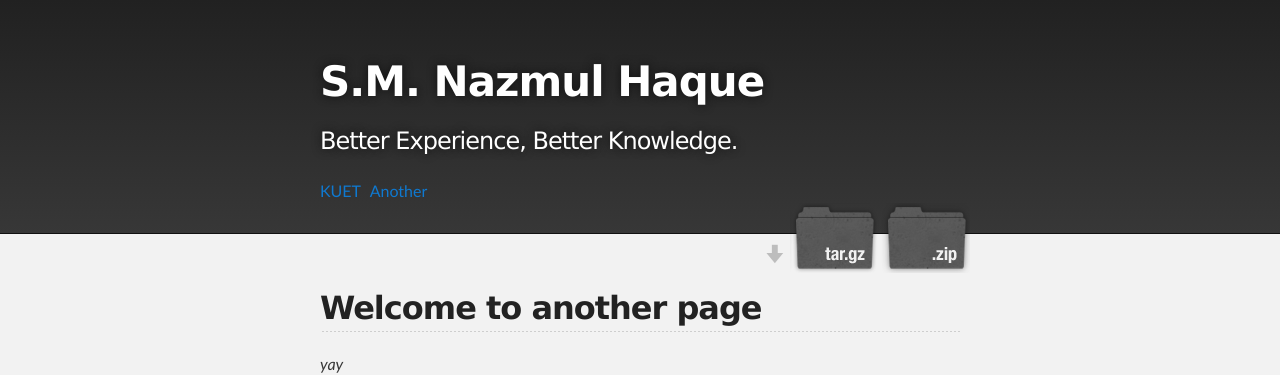
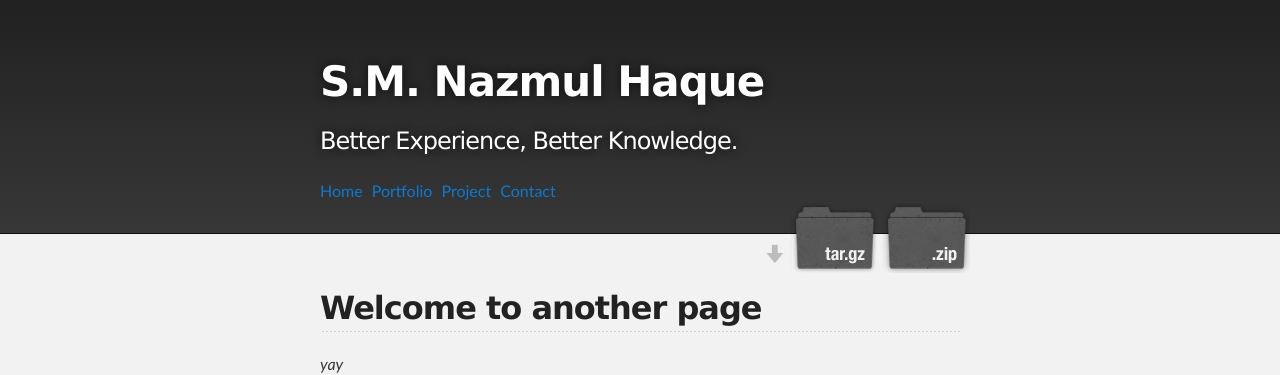
Before and after one commit to nazmul1501034/nazmul1501034.github.io, a Jekyll site: the page built from portfolio.md, in a window 1280 px wide. Shown: the top 375 px of the page. Built offline with Jekyll 4.4.1, drawn with Linux system fonts in a browser that asks for light colours; our own code applies the rules of GitHub Pages for plain Markdown files.

Commit message:
add contact protfolio project pages

```diff
--- a/_layouts/default.html
+++ b/_layouts/default.html
@@ -29,8 +29,10 @@
             </section>
           {% endif %}
      	  {% if site.show_downloads %}
-			  <a id="kuet" href="http://www.kuet.ac.bd/" style="margin-right:5px"> KUET </a>
-			  <a id="other" href="../another-page.md" style="margin-right:5px"> Another </a>
+			  <a id="home" href="../index.html" style="margin-right:5px"> Home</a>
+			  <a id="portfolio" href="../portfolio.html" style="margin-right:5px"> Portfolio </a>
+			  <a id="project" href="../project.html" style="margin-right:5px"> Project </a>
+			  <a id="contact" href="../contact.html" style="margin-right:5px"> Contact </a>
       	  {% endif %}
         </header>
     </div>
```
Also changed, not shown: contact.md (added, +1 -0 lines), project.md (added, +1 -0 lines), portfolio.md (renamed from another-page.md).
